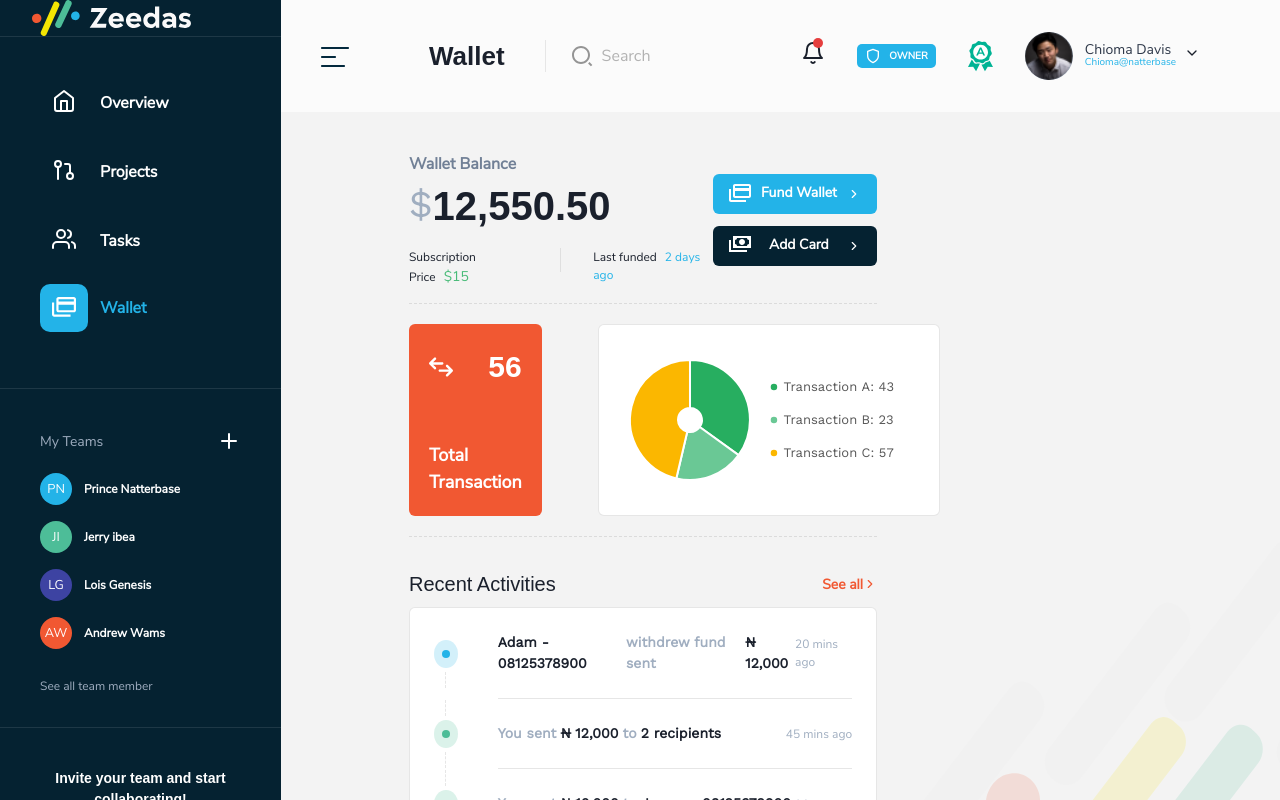
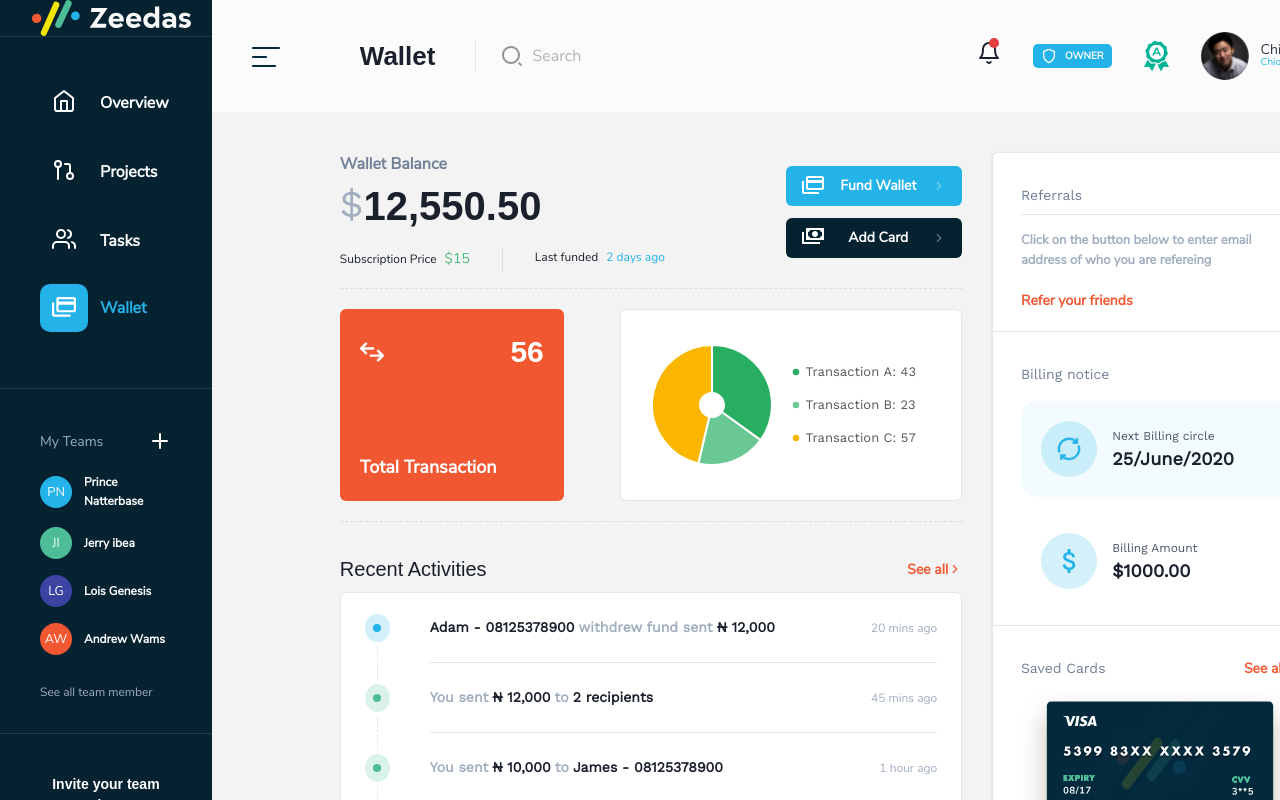
Before and after one commit to AllStackDev1/zeedas_test, a React (Create React App) app: page /wallet in a window 1280 px wide. Built offline with nearby package versions, Linux system fonts and the light colour scheme.

Commit message:
done with side bar

```diff
--- a/src/assets/icons/index.js
+++ b/src/assets/icons/index.js
@@ -87,3 +87,35 @@ export const TransactionIcon = createIcon({
     />
   )
 })
+
+export const CycleIcon = createIcon({
+  displayName: 'CycleIcon',
+  viewBox: '0 0 22 22',
+  path: (
+    <>
+      <path
+        d='M16.3271 17.4754L16.327 17.4755C14.6134 18.8595 12.4564 19.5178 10.2668 19.3037L10.2663 19.3037C8.72842 19.1572 7.28284 18.6075 6.06748 17.713H7.66739H7.86739V17.513V16.1641V15.9641H7.66739H3.2832H3.0832V16.1641V20.5482V20.7482H3.2832H4.63218H4.83218V20.5482V18.9612C6.33716 20.1297 8.15668 20.8576 10.1098 21.034C10.436 21.0682 10.7461 21.0855 11.0567 21.0855C13.3787 21.0855 15.6154 20.2942 17.4219 18.8149C20.7066 16.166 21.9966 11.8477 20.7069 7.82365L20.6461 7.634L20.4562 7.69397L19.1747 8.09867L18.9843 8.15878L19.0441 8.34925C20.0992 11.7124 19.044 15.2854 16.3271 17.4754Z'
+        fill='#23B3E8'
+        stroke='#23B3E8'
+        strokeWidth='0.4'
+      />
+      <path
+        d='M16.2234 4.34578H14.5806H14.3806V4.54578V5.89476V6.09476H14.5806H18.9648H19.1648V5.89476V1.51058V1.31058H18.9648H17.6158H17.4158V1.51058V3.05284C13.7709 0.106803 8.42981 -0.0126498 4.65756 3.05843C1.39015 5.70686 0.0998196 9.99077 1.35526 13.9979L1.41519 14.1891L1.60633 14.1288L2.88787 13.7241L3.07817 13.664L3.01849 13.4735C1.98063 10.1623 3.0512 6.60574 5.75218 4.43179L5.75286 4.43123C8.85116 1.91485 13.2121 1.98165 16.2234 4.34578Z'
+        fill='#23B3E8'
+        stroke='#23B3E8'
+        strokeWidth='0.4'
+      />
+    </>
+  )
+})
+
+export const DollarIcon = createIcon({
+  displayName: 'DollarIcon',
+  viewBox: '0 0 13 25',
+  path: (
+    <path
+      d='M7.4 11.0938C4.93846 10.2969 3.30769 9.98438 3.30769 8.15625C3.30769 6.85937 4.41538 5.625 6.53846 5.625C8.98462 5.625 9.76923 7 9.76923 8.65625H12.6923C12.6923 5.85938 10.8923 3.82812 8.07692 3.28125V0H5V3.29687C2.56923 3.79687 0.384615 5.4375 0.384615 8.17188C0.384615 11.6875 3.12308 12.5469 6.53846 13.6719C9.43077 14.625 10 15.2969 10 16.9375C10 18.3438 8.96923 19.375 6.53846 19.375C4.69231 19.375 3.07692 18.0625 3.07692 16.1562H0C0 19.0938 2.12308 21.1562 5 21.7188V25H8.07692V21.7656C11.2154 21.3125 13 19.4375 13 16.9219C13 14 11.5538 12.4375 7.4 11.0938Z'
+      fill='#23B3E8'
+    />
+  )
+})
--- a/src/components/Wallet/Balance.js
+++ b/src/components/Wallet/Balance.js
@@ -66,7 +66,7 @@ const Balance = () => {
           justifyContent='space-between'
           bgColor='zd-blue.500'
           leftIcon={<WalletIcon w='22px' h='20px' />}
-          rightIcon={<FiChevronRight />}
+          rightIcon={<FiChevronRight color='rgba(249,249,249,0.4)' />}
         >
           Fund Wallet
         </Button>
@@ -81,7 +81,7 @@ const Balance = () => {
           }}
           justifyContent='space-between'
           leftIcon={<CreditCardIcon w='22px' h='20px' />}
-          rightIcon={<FiChevronRight />}
+          rightIcon={<FiChevronRight color='rgba(249,249,249,0.4)' />}
         >
           Add Card
         </Button>
--- a/src/pages/wallet.js
+++ b/src/pages/wallet.js
@@ -1,19 +1,176 @@
-import { Box } from '@chakra-ui/react'
+import { Flex, Box, Icon, Text, Image } from '@chakra-ui/react'
 import useSetAppProps from 'hooks/useSetAppProps'
 import { Balance, TranscationCards, RecentActivities } from 'components/Wallet'
+
+import { FiChevronRight } from 'react-icons/fi'
+import { IoCloseOutline } from 'react-icons/io5'
+import { AiFillInfoCircle } from 'react-icons/ai'
+import { CycleIcon, DollarIcon } from 'assets/icons'
+import { Card } from 'assets/images'
 
 const Wallet = props => {
   useSetAppProps(props)
 
   return (
-    <Box py={{ lg: 10 }} px={{ lg: 32 }}>
+    <Flex py={{ lg: 10 }} px={{ lg: 32 }} justifyContent='space-between'>
       <Box w='63%'>
         <Balance />
         <TranscationCards />
         <RecentActivities />
       </Box>
-      <Box w='35%'></Box>
-    </Box>
+      <Box w='34%'>
+        <Box
+          py={5}
+          rounded='md'
+          border='1px'
+          pos='relative'
+          bgColor='white'
+          boxShadow='base'
+          borderColor='zd-border.50'
+        >
+          <Box
+            top={3}
+            right={2}
+            pos='absolute'
+            cursor='pointer'
+            color='zd-orange.500'
+          >
+            <Icon as={IoCloseOutline} boxSize={6} />
+          </Box>
+          <Box mt={3} borderBottom='1px' borderBottomColor='zd-border.50'>
+            <Box px={7}>
+              <Box pb={2} borderBottom='1px' borderBottomColor='zd-border.50'>
+                <Text
+                  fontFamily='WorkSans'
+                  textColor='gray.500'
+                  fontWeight='500'
+                  fontSize='sm'
+                >
+                  Referrals
+                </Text>
+              </Box>
+              <Flex my={4} alignItems='center' justifyContent='space-between'>
+                <Text
+                  fontSize='13px'
+                  fontWeight='600'
+                  textColor='gray.400'
+                  w={{ md: 40, lg: 60, xl: 72 }}
+                >
+                  Click on the button below to enter email address of who you
+                  are refereing
+                </Text>
+                <Icon as={AiFillInfoCircle} boxSize={5} />
+              </Flex>
+              <Flex
+                my={5}
+                cursor='pointer'
+                _hover={{
+                  textDecor: 'underline'
+                }}
+                color='zd-orange.500'
+                alignItems='center'
+                justifyContent='space-between'
+              >
+                <Text fontSize='sm' fontWeight='bold'>
+                  Refer your friends
+                </Text>
+                <Icon as={FiChevronRight} />
+              </Flex>
+            </Box>
+          </Box>
+          <Box mt={8} borderBottom='1px' borderBottomColor='zd-border.50'>
+            <Box px={7}>
+              <Text
+                fontFamily='WorkSans'
+                textColor='gray.500'
+                fontWeight='500'
+                fontSize='sm'
+              >
+                Billing notice
+              </Text>
+              <Box my={4}>
+                <Flex
+                  p={5}
+                  rounded='2xl'
+                  alignItems='center'
+                  bgColor='zd-blue.50'
+                  justifyContent='space-between'
+                >
+                  <Flex
+                    p={4}
+                    rounded='full'
+                    alignItems='center'
+                    bgColor='zd-blue.100'
+                    justifyContent='space-between'
+                  >
+                    <Icon as={CycleIcon} boxSize={6} />
+                  </Flex>
+                  <Flex direction='column' w='70%' fontFamily='WorkSans'>
+                    <Text fontSize='xs' fontWeight='500' textColor='gray.600'>
+                      Next Billing circle
+                    </Text>
+                    <Text fontSize='lg' fontWeight='600'>
+                      25/June/2020
+                    </Text>
+                  </Flex>
+                </Flex>
+              </Box>
+              <Box my={4}>
+                <Flex
+                  p={5}
+                  rounded='2xl'
+                  alignItems='center'
+                  justifyContent='space-between'
+                >
+                  <Flex
+                    p={4}
+                    rounded='full'
+                    alignItems='center'
+                    bgColor='zd-blue.100'
+                    justifyContent='space-between'
+                  >
+                    <Icon as={DollarIcon} boxSize={6} />
+                  </Flex>
+                  <Flex direction='column' w='70%' fontFamily='WorkSans'>
+                    <Text fontSize='xs' fontWeight='500' textColor='gray.600'>
+                      Billing Amount
+                    </Text>
+                    <Text fontSize='lg' fontWeight='600'>
+                      $1000.00
+                    </Text>
+                  </Flex>
+                </Flex>
+              </Box>
+            </Box>
+          </Box>
+          <Box mt={8}>
+            <Box px={7}>
+              <Flex justifyContent='space-between' fontSize='sm'>
+                <Text textColor='gray.500' fontFamily='WorkSans'>
+                  Saved Cards
+                </Text>
+                <Flex
+                  as='a'
+                  href='#'
+                  fontSize='sm'
+                  cursor='pointer'
+                  fontWeight='bold'
+                  alignItems='center'
+                  _hover={{
+                    textDecor: 'underline'
+                  }}
+                  color='zd-orange.500'
+                >
+                  <Text>See all</Text>
+                  <Icon as={FiChevronRight} />
+                </Flex>
+              </Flex>
+              <Image src={Card} alt='card' />
+            </Box>
+          </Box>
+        </Box>
+      </Box>
+    </Flex>
   )
 }
 
--- a/src/theme.js
+++ b/src/theme.js
@@ -29,6 +29,7 @@ export const theme = extendTheme({
       400: 'rgba(45,45,45,0.5)'
     },
     'zd-blue': {
+      50: 'rgba(35,179,232,0.05)',
       100: 'rgba(35,179,232,0.2)',
       500: '#23B3E8'
     },
```
